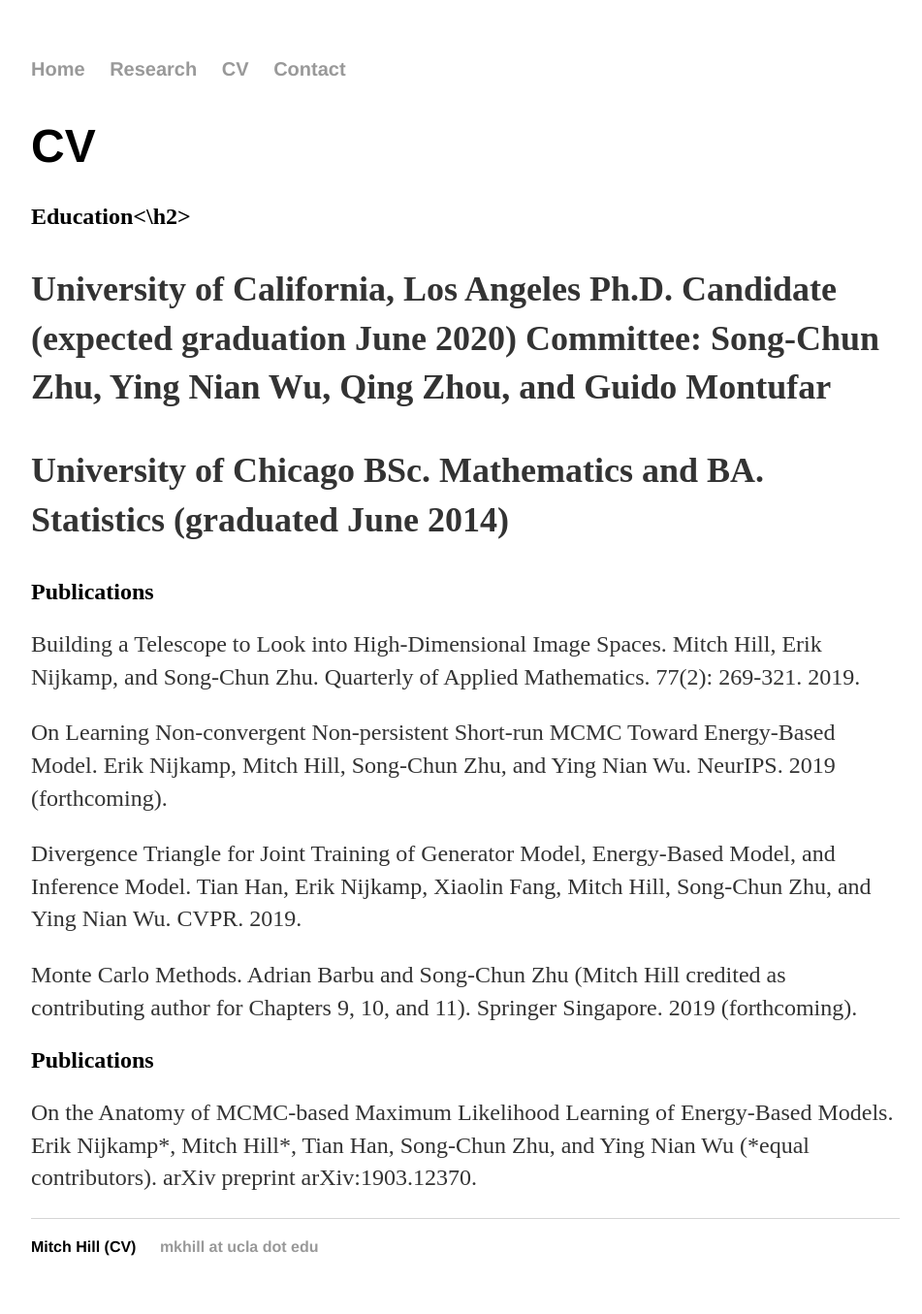
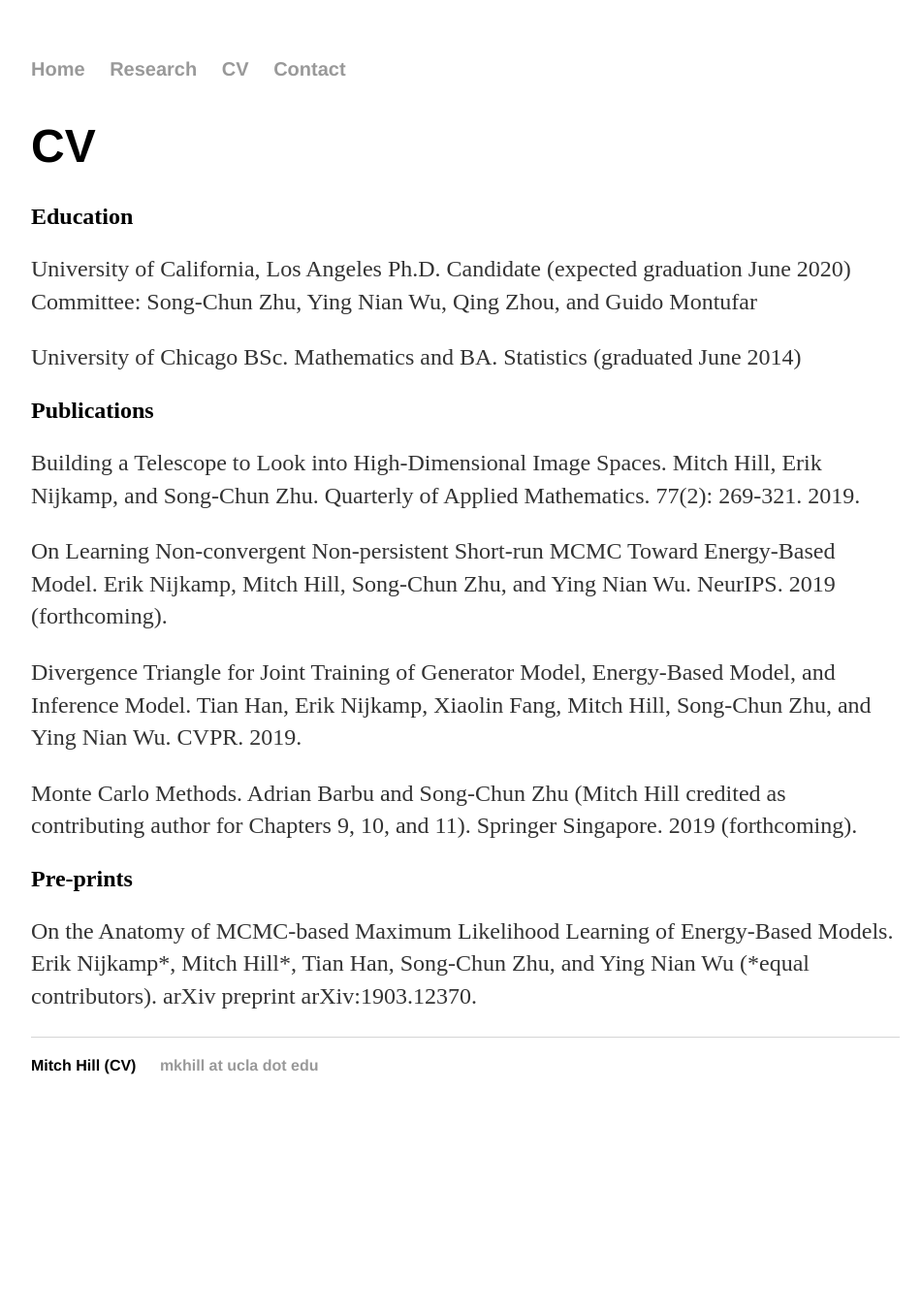
Before and after one commit to point0bar1/point0bar1.github.io, a Jekyll site: the page built from cv/index.html, in a window 1280 px wide. Shown: the whole page at 97% size, without its empty margins (160-1111 px from the left). Built offline with Jekyll 4.4.1, drawn with Linux system fonts in a browser that asks for light colours; after the commit the page ends 1168 px from its top, so only the background shows below that.

Commit message:
Update index.html

```diff
--- a/cv/index.html
+++ b/cv/index.html
@@ -3,7 +3,7 @@ layout: default
 title: Mitch Hill (CV)
 ---
 <h1>CV</h1>
-<h2>Education<\h2>
+<h2>Education</h2>
   <p>
     University of California, Los Angeles
     Ph.D. Candidate (expected graduation June 2020)
@@ -28,7 +28,7 @@ title: Mitch Hill (CV)
     Monte Carlo Methods. Adrian Barbu and Song-Chun Zhu (Mitch Hill credited as contributing author for Chapters 9, 10, and 11). Springer Singapore. 2019 (forthcoming).
   </p>
 
-   <h2>Publications</h2>
+   <h2>Pre-prints</h2>
    <p>
     On the Anatomy of MCMC-based Maximum Likelihood Learning of Energy-Based Models. Erik Nijkamp*, Mitch Hill*, Tian Han, Song-Chun Zhu, and Ying Nian Wu (*equal contributors). arXiv preprint arXiv:1903.12370.
   </p>
```
